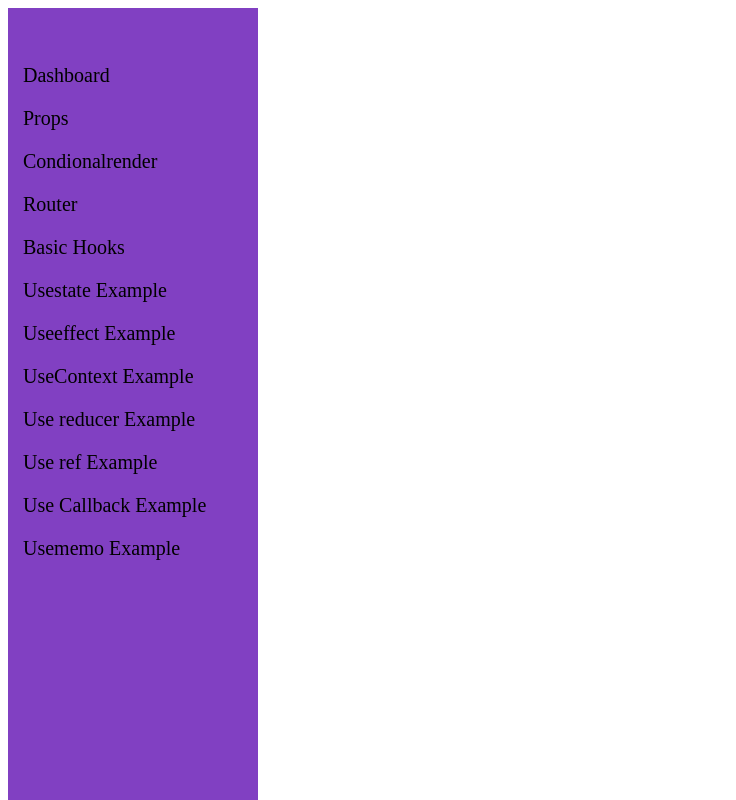
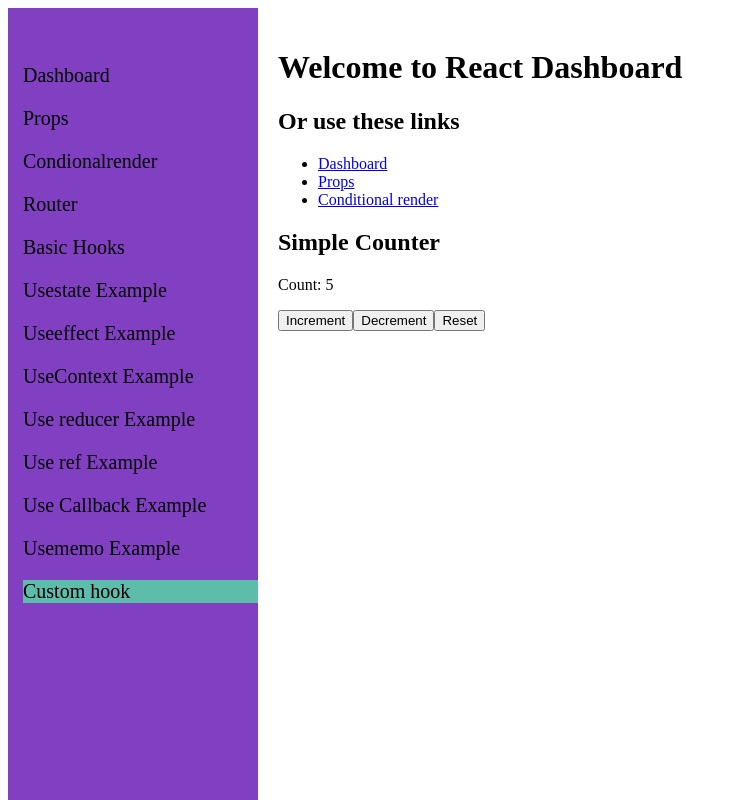
Before and after one commit to Keerthanas2000/react_dev, a React (Create React App) app: page /customhook in a window 1280 px wide. Shown: the top 800 px of the page, without its empty margins (0-736 px from the left). Built offline with nearby package versions, Linux system fonts and the light colour scheme.

Commit message:
custom hook added

```diff
--- a/src/Sidebar.js
+++ b/src/Sidebar.js
@@ -11,6 +11,8 @@
 import Usecallbackfunc from "./pages/Hooks/ALLHOOKS/usecallback";
 
 import UseMemofunc from "./pages/Hooks/ALLHOOKS/usememo";
+
+import CounterComponent from "./pages/Hooks/ALLHOOKS/customcomponent";
 const Sidebardata = [
   {
     title: "Dashboard",
@@ -100,6 +102,16 @@
 
     component: UseMemofunc,
   }
+
+
+
+  ,{
+    title: "Custom hook",
+
+    path: "/customhook",
+
+    component: CounterComponent,
+  }
 ];
 
 export default Sidebardata;
--- /dev/null
+++ b/src/pages/Hooks/ALLHOOKS/customcomponent.js
@@ -0,0 +1,19 @@
+// 📁 CounterComponent.js
+import React from "react";
+import useCounter from "./customhook";
+
+function CounterComponent() {
+  const { count, increment, decrement, reset } = useCounter(5);
+
+  return (
+    <div>
+      <h2>Simple Counter</h2>
+      <p>Count: {count}</p>
+      <button onClick={increment}> Increment</button>
+      <button onClick={decrement}>Decrement</button>
+      <button onClick={reset}> Reset</button>
+    </div>
+  );
+}
+
+export default CounterComponent;
--- /dev/null
+++ b/src/pages/Hooks/ALLHOOKS/customhook.js
@@ -0,0 +1,18 @@
+// A Custom Hook is a JavaScript function that starts with use and can use other React hooks inside it.
+
+// It allows you to reuse stateful logic (like fetching data.) without repeating code across components.
+
+// 📁 useCounter.js
+import { useState } from "react";
+
+function useCounter(initialValue = 0) {
+  const [count, setCount] = useState(initialValue);
+
+  const increment = () => setCount((prev) => prev + 1);
+  const decrement = () => setCount((prev) => prev - 1);
+  const reset = () => setCount(initialValue);
+
+  return { count, increment, decrement, reset };
+}
+
+export default useCounter;
```
